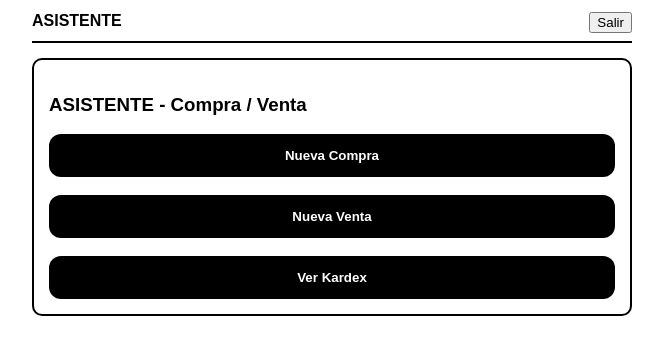
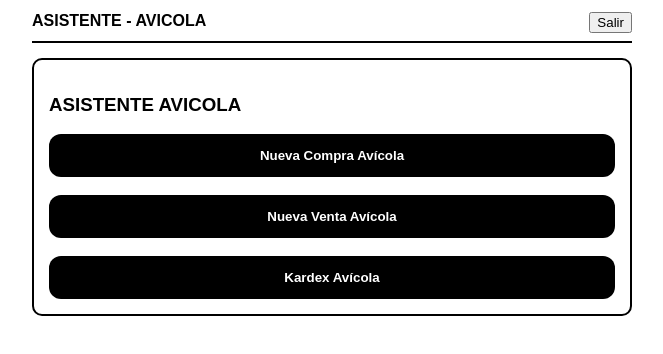
Before and after one commit to alfredoleonardoalfe-png/trescorrales, a Next.js app: page /caja in a window 1280 px wide. Both pictures are taken after a click on the button "ASISTENTE (Compra/Venta)". Shown: the top 354 px of the page, without its empty margins (308-971 px from the left). Built offline with nearby package versions, Linux system fonts and the light colour scheme.

Commit message:
Update page.js

```diff
--- a/app/caja/page.js
+++ b/app/caja/page.js
@@ -25,8 +25,8 @@ const guardar=()=>{
 if(!rol){
 return(
 <div style={{padding:30,textAlign:'center',fontFamily:'Arial',maxWidth:450,margin:'0 auto'}}>
-<h1 style={{fontWeight:900}}>TRES CORRALES - CAMALES</h1>
-<p>Ingresa tu rol para continuar</p>
+<h1 style={{fontWeight:900,lineHeight:1.1}}>TRES CORRALES<br/>SISTEMA DE COMERCIO AVICOLA</h1>
+<p>Solo comercio avícola - Ingresa tu rol</p>
 <div style={{display:'grid',gap:14,marginTop:20}}>
 <button onClick={()=>setRol('ASISTENTE')} style={b1}>ASISTENTE (Compra/Venta)</button>
 <button onClick={()=>setRol('VENDEDOR')} style={b1}>VENDEDOR (Ventas/Cobranza)</button>
@@ -39,51 +39,34 @@ return(
 return(
 <div style={{padding:12,fontFamily:'Arial',maxWidth:600,margin:'0 auto'}}>
 <div style={{display:'flex',justifyContent:'space-between',borderBottom:'2px solid black',paddingBottom:8}}>
-<b>{rol}</b><button onClick={()=>setRol(null)}>Salir</button>
+<b>{rol} - AVICOLA</b><button onClick={()=>setRol(null)}>Salir</button>
 </div>
 
-{rol==='ASISTENTE'&&
-<div style={card}><h3>ASISTENTE - Compra / Venta</h3>
-<button style={b1}>Nueva Compra</button><br/><br/>
-<button style={b1}>Nueva Venta</button><br/><br/>
-<button style={b1}>Ver Kardex</button>
-</div>}
-
-{rol==='VENDEDOR'&&
-<div style={card}><h3>VENDEDOR - Ventas / Cobranza</h3>
-<button style={b1}>Registrar Venta</button><br/><br/>
-<button style={b1}>Cobrar Cliente</button><br/><br/>
-<button style={b1}>Lista de Deudas</button>
-</div>}
-
-{rol==='DESPACHADOR'&&
-<div style={card}><h3>DESPACHADOR - Gastos / Planilla</h3>
-<button style={b1}>Gasto Reparto</button><br/><br/>
-<button style={b1}>Gasto Camión</button><br/><br/>
-<button style={b1}>Planilla / Personal</button>
-</div>}
+{rol==='ASISTENTE'&&<div style={card}><h3>ASISTENTE AVICOLA</h3><button style={b1}>Nueva Compra Avícola</button><br/><br/><button style={b1}>Nueva Venta Avícola</button><br/><br/><button style={b1}>Kardex Avícola</button></div>}
+{rol==='VENDEDOR'&&<div style={card}><h3>VENDEDOR AVICOLA</h3><button style={b1}>Registrar Venta Avícola</button><br/><br/><button style={b1}>Cobrar Cliente Avícola</button><br/><br/><button style={b1}>Deudas Avícolas</button></div>}
+{rol==='DESPACHADOR'&&<div style={card}><h3>DESPACHADOR AVICOLA</h3><button style={b1}>Gasto Reparto Avícola</button><br/><br/><button style={b1}>Gasto Camión Avícola</button><br/><br/><button style={b1}>Planilla Avícola</button></div>}
 
 {rol==='BALANCERO'&&<>
 <div style={{display:'flex',gap:6,marginTop:12}}>
-<button onClick={()=>setSub("recepcion")} style={{flex:1,padding:10,background:sub==="recepcion"?"black":"white",color:sub==="recepcion"?"white":"black",border:'2px solid black',fontWeight:'bold'}}>RECEPCIÓN</button>
-<button onClick={()=>setSub("despacho")} style={{flex:1,padding:10,background:sub==="despacho"?"black":"white",color:sub==="despacho"?"white":"black",border:'2px solid black',fontWeight:'bold'}}>DESPACHO</button>
+<button onClick={()=>setSub("recepcion")} style={{flex:1,padding:10,background:sub==="recepcion"?"black":"white",color:sub==="recepcion"?"white":"black",border:'2px solid black',fontWeight:'bold'}}>RECEPCIÓN AVICOLA</button>
+<button onClick={()=>setSub("despacho")} style={{flex:1,padding:10,background:sub==="despacho"?"black":"white",color:sub==="despacho"?"white":"black",border:'2px solid black',fontWeight:'bold'}}>DESPACHO AVICOLA</button>
 </div>
 
 {sub==="recepcion"?
 <div style={card}>
 <p>Recepciona: <input value={rec} onChange={e=>setRec(e.target.value)} style={{border:'2px solid black',padding:6,fontWeight:'bold'}}/></p>
-<p>Proveedor: <b>{prov}</b> | Javas: <b>{javas}</b></p>
+<p>Proveedor Avícola: <b>{prov}</b> | Javas: <b>{javas}</b></p>
 <div style={{display:'flex',gap:10}}>
 <div><label>Bruto</label><br/><input type="number" value={bruto} onChange={e=>setBruto(e.target.value)} style={{width:90,padding:12,border:'2px solid black',fontSize:20,fontWeight:'bold'}}/></div>
 <div><label>Tara x Java</label><br/><input type="number" value={tara} onChange={e=>setTara(e.target.value)} style={{width:70,padding:12,border:'2px solid black',fontSize:20,fontWeight:'bold'}}/></div>
 </div>
-<h2 style={{background:'#d4edda',border:'2px solid green',textAlign:'center',padding:10}}>{neto.toFixed(2)} kg NETO</h2>
+<h2 style={{background:'#d4edda',border:'2px solid green',textAlign:'center',padding:10}}>{neto.toFixed(2)} kg NETO AVICOLA</h2>
 <button onClick={guardar} style={{width:'100%',background:'black',color:'white',padding:15,fontWeight:'bold',fontSize:18}}>GUARDAR Y SIGUIENTE</button>
 <div style={{marginTop:12,background:'black',color:'white',padding:8,display:'flex',justifyContent:'space-between'}}><span>Pesadas: {lista.length}</span><span>{total.toFixed(2)} kg</span></div>
 {lista.slice().reverse().map(p=><div key={p.id} style={{borderBottom:'1px solid #ccc',padding:6,display:'flex',justifyContent:'space-between'}}><span>{p.javas}j - {p.bruto}kg = {p.neto}kg - {p.quien}</span><b>{p.neto}kg</b></div>)}
 </div>
 :
-<div style={card}><h3>DESPACHO</h3><p>Total recepción hoy: <b>{total.toFixed(2)} kg</b> en {lista.length} pesadas</p><p>Aquí va el despacho y ventas.</p></div>}
+<div style={card}><h3>DESPACHO AVICOLA</h3><p>Total recepción hoy: <b>{total.toFixed(2)} kg</b> en {lista.length} pesadas</p></div>}
 </>}
 </div>
 )}
```
